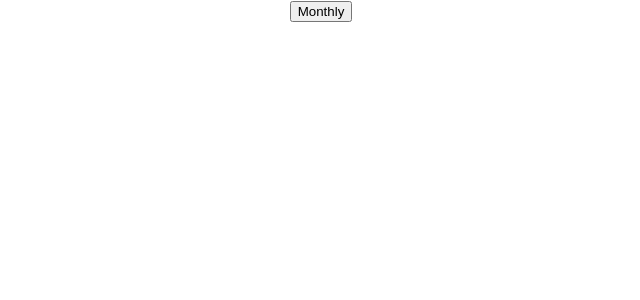
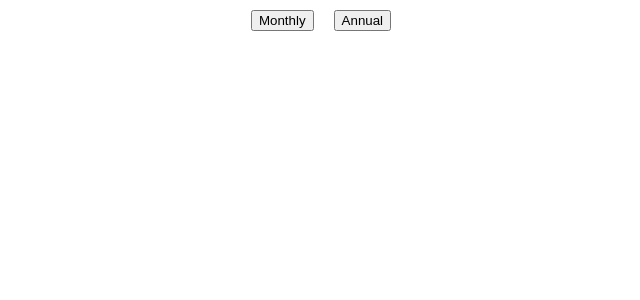
Before and after one commit to Jake-Doherty/stripe-exercise-fe, a React (Create React App) app: page / in a window 1280 px wide. Shown: the top 300 px of the page, without its empty margins (319-959 px from the left). Built offline with nearby package versions, Linux system fonts and the light colour scheme.

Commit message:
adds second button and priceId to value

```diff
--- a/src/components/Button/Button.js
+++ b/src/components/Button/Button.js
@@ -2,10 +2,28 @@ import React from 'react';
 import { fetchStripe } from '../../services/stripe.js';
 
 export default function Button() {
-  const handleClick = async () => {
-    const data = await fetchStripe();
+  const handleClick = async (e) => {
+    const priceId = e.target.value;
+    const data = await fetchStripe({ priceId });
     return data;
   };
 
-  return <button onClick={handleClick}>Monthly</button>;
+  return (
+    <>
+      <button
+        style={{ margin: '10px' }}
+        value={'price_1NCti2BhW6CkNmXjGPYwdTx6'}
+        onClick={(e) => handleClick(e)}
+      >
+        Monthly
+      </button>
+      <button
+        style={{ margin: '10px' }}
+        value={'price_1NCtiXBhW6CkNmXjtbi0h2Om'}
+        onClick={(e) => handleClick(e)}
+      >
+        Annual
+      </button>
+    </>
+  );
 }
```
